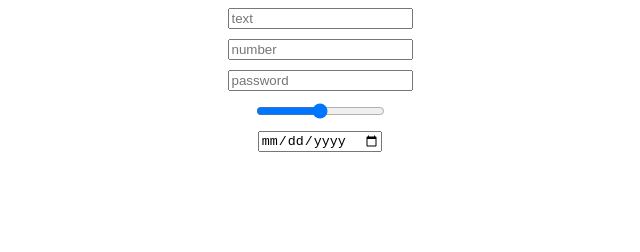
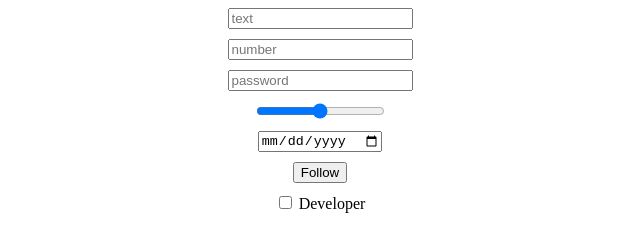
Before and after one commit to Rajesh-Reel/InputTypes, a plain HTML site: page index.html in a window 1280 px wide. Shown: the whole page, without its empty margins (320-960 px from the left). Drawn offline with Linux system fonts and the light colour scheme.

Commit message:
added button and checkbox input types

```diff
--- a/index.html
+++ b/index.html
@@ -16,6 +16,11 @@
             <!-- <input type="image"/> -->
             <input type="range"/>
             <input type="date"/>
+            <input type="button" value="Follow"/>
+            <div>
+                <input type="checkbox"/>
+                <label>Developer</label>
+            </div>
         </div>
     </main>
 </body>
```
